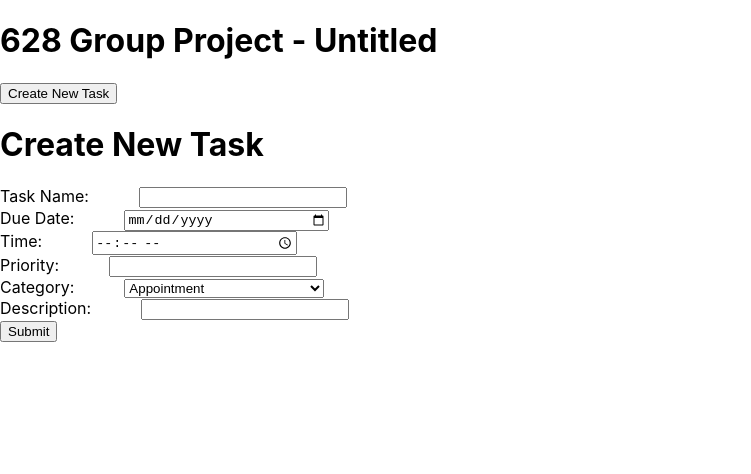
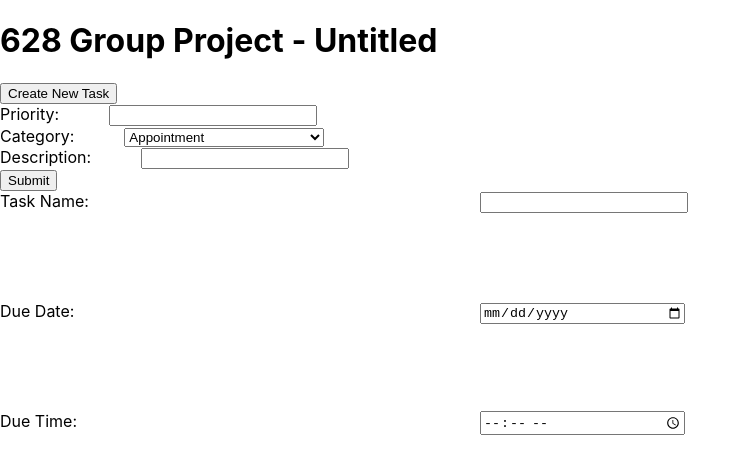
Before and after one commit to ixnp/628TeamProject, a React (Create React App) app in the folder client/: page / in a window 1280 px wide. Shown: the top 474 px of the page, without its empty margins (0-751 px from the left). Built offline with nearby package versions, Linux system fonts and the light colour scheme.

Commit message:
GRID WIP

```diff
--- a/client/src/App.css
+++ b/client/src/App.css
@@ -41,3 +41,40 @@
   width: 200px;
   margin-left: 50px;
 }
+
+.container {
+  display: grid;
+}
+
+.wrapper {
+  display: grid;
+  grid-template-columns: repeat(3, 1fr);
+  gap: 10px;
+  grid-auto-rows: minmax(100px, auto);
+}
+.one {
+  grid-row: 1;
+  grid-column: 1;
+}
+.two {
+  grid-row: 1;
+  grid-column: 2;
+}
+.three {
+  grid-row: 2;
+  grid-column: 1;
+
+}
+.four {
+  grid-row: 2;
+  grid-column: 2;
+}
+.five {
+  grid-row: 3;
+  grid-column: 1;
+
+}
+.six {
+  grid-row: 3;
+  grid-column: 2;
+}
--- a/client/src/pages/CreateTaskPage.js
+++ b/client/src/pages/CreateTaskPage.js
@@ -11,45 +11,13 @@ function TaskForm () {
       }
 
       const handleSubmit = (event) => {
+        // TODO: Data validation.
         // TODO: Add Task to Database.
       }
 
       return (
         <form onSubmit={handleSubmit}>
-            <div>
-                <h1>Create New Task</h1>
-                <label>Task Name:
-                <input  className="create-task-input"
-                        type="text"
-                        name="taskName"
-                        maxLength="16"
-                        value={inputs.taskName || ""}
-                        onChange={handleChange}
-                />
-                </label>
-            </div>
 
-            <div>
-                <label>Due Date:
-                <input  className="create-task-input"
-                        type="date"
-                        name="dueDate"
-                        value={inputs.dueDate || ""}
-                        onChange={handleChange}
-                />
-                </label>
-            </div>
-
-            <div>
-                <label>Time:
-                <input  className="create-task-input"
-                        type="time"
-                        name="dueTime"
-                        value={inputs.dueTime || ""}
-                        onChange={handleChange}
-                />
-                </label>
-            </div>
 
             <div>
                 <label>Priority:
@@ -94,6 +62,44 @@ function TaskForm () {
             <div>
                 <input type="submit" />
             </div>
+
+            <div class="wrapper">
+                <div class="one">
+                    <label>Task Name:</label>
+                </div>
+                <div class="two">
+                    <input  className="create-task-input"
+                            type="text"
+                            name="taskName"
+                            maxLength="16"
+                            value={inputs.taskName || ""}
+                            onChange={handleChange}
+                    />
+                </div>
+                <div class="three">
+                    <label>Due Date:</label>
+                </div>
+                <div class="four">
+                    <input  className="create-task-input"
+                        type="date"
+                        name="dueDate"
+                        value={inputs.dueDate || ""}
+                        onChange={handleChange}
+                    />
+                </div>
+                <div class="five">
+                    <label>Due Time:</label>
+                </div>
+                <div class="six">
+                    <input  className="create-task-input"
+                            type="time"
+                            name="dueTime"
+                            value={inputs.dueTime || ""}
+                            onChange={handleChange}
+                    />
+                </div>
+            </div>
+
         </form>
       );
 }
```
